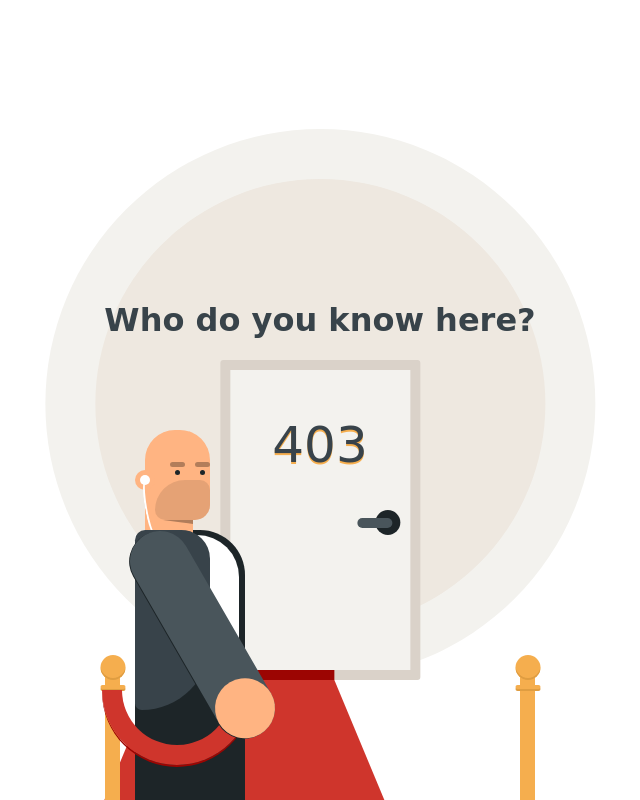
After one commit to MohmedH/OpulentGroupDashboard, a Flask app: template app/home/templates/page-403.html in a window 1280 px wide. The commit adds this page. Shown: the whole page, without its empty margins (320-960 px from the left). Run offline with Flask 2, Linux system fonts and the light colour scheme; the template is opened without the code that fills it, so the values that code supplies are empty; data comes from the database, SQL or seed files in the repository.

Commit message:
Dynamic route and 403
New 403 page, and turned profile into a dynamic route to be more REST

```diff
--- /dev/null
+++ b/app/base/static/assets/css/page403.css
@@ -0,0 +1,352 @@
+html,
+body {
+  width: 100%;
+  height: 100;
+  margin: 0;
+  padding: 0;
+  font-family: 'Limelight', cursive;
+  color: #38434A;
+}
+.background {
+  position: absolute;
+  left: 50%;
+  bottom: 0;
+  -webkit-transform: translateX(-50%);
+          transform: translateX(-50%);
+}
+.background::before {
+  display: block;
+  content: '';
+  position: absolute;
+  top: -100px;
+  left: 50%;
+  -webkit-transform: translateX(-50%);
+          transform: translateX(-50%);
+  width: 450px;
+  height: 450px;
+  background: #EEE8E0;
+  border-radius: 50%;
+  z-index: -1;
+}
+.background::after {
+  display: block;
+  content: '';
+  position: absolute;
+  top: -150px;
+  left: 50%;
+  -webkit-transform: translateX(-50%);
+          transform: translateX(-50%);
+  width: 550px;
+  height: 550px;
+  background: #F3F2EE;
+  border-radius: 50%;
+  z-index: -2;
+}
+.door {
+  position: relative;
+  width: 180px;
+  height: 300px;
+  margin: 0 auto -10px;
+  background: #F3F2EE;
+  border: 10px solid #DAD2C9;
+  border-radius: 3px;
+  font-size: 50px;
+  line-height: 3;
+  text-align: center;
+  text-shadow: 0 2px #F5AE4E;
+}
+.door::before {
+  display: block;
+  content: '';
+  position: absolute;
+  top: 140px;
+  right: 10px;
+  width: 25px;
+  height: 25px;
+  background: #1D2528;
+  border-radius: 50%;
+}
+.door::after {
+  display: block;
+  content: '';
+  position: absolute;
+  top: 148px;
+  right: 18px;
+  width: 35px;
+  height: 10px;
+  background: #49555B;
+  border-radius: 5px;
+}
+.rug {
+  width: 180px;
+  border-bottom: 120px solid #CF352C;
+  border-left: 50px solid transparent;
+  border-right: 50px solid transparent;
+}
+.rug::before {
+  display: block;
+  content: '';
+  position: relative;
+  width: 100%;
+  height: 10px;
+  background: #9C0502;
+}
+.foreground {
+  position: absolute;
+  left: 50%;
+  bottom: 0;
+  -webkit-transform: translateX(-50%);
+          transform: translateX(-50%);
+}
+.bouncer {
+  position: relative;
+  left: -130px;
+  -webkit-transition: left 1.5s;
+  transition: left 1.5s;
+}
+.bouncer .head {
+  position: relative;
+  left: 10px;
+  margin-bottom: 10px;
+  width: 65px;
+  height: 90px;
+  background: #FFB482;
+  border-radius: 15px;
+  border-top-left-radius: 30px;
+  border-top-right-radius: 30px;
+}
+.bouncer .head::before {
+  display: block;
+  content: '';
+  position: absolute;
+  right: 0;
+  bottom: 0;
+  width: 55px;
+  height: 40px;
+  background: rgba(0, 0, 0, 0.1);
+  border-radius: 10px;
+  border-top-left-radius: 30px;
+  border-bottom-right-radius: 15px;
+  z-index: 10;
+}
+.bouncer .head .neck {
+  position: absolute;
+  bottom: -15px;
+  width: 48px;
+  height: 30px;
+  background: #FFB482;
+  z-index: 5;
+}
+.bouncer .head .neck::before {
+  display: block;
+  content: '';
+  position: absolute;
+  top: 15px;
+  right: 0;
+  width: 0px;
+  height: 0px;
+  border-left: 15px solid transparent;
+  border-right: 15px solid rgba(0, 0, 0, 0.3);
+  border-top: 2px solid rgba(0, 0, 0, 0.3);
+  border-bottom: 2px solid transparent;
+}
+.bouncer .head .eye {
+  position: absolute;
+  top: 40px;
+  width: 5px;
+  height: 5px;
+  background: #1D2528;
+  border-radius: 50%;
+}
+.bouncer .head .eye.left {
+  right: 5px;
+}
+.bouncer .head .eye.right {
+  right: 30px;
+}
+.bouncer .head .eye::before {
+  display: block;
+  content: '';
+  position: relative;
+  bottom: 8px;
+  right: 5px;
+  width: 15px;
+  height: 5px;
+  background: rgba(0, 0, 0, 0.3);
+  border-radius: 5px;
+  -webkit-transition: bottom 0.5s;
+  transition: bottom 0.5s;
+}
+.bouncer .head .ear {
+  position: relative;
+  top: 40px;
+  left: -10px;
+  width: 20px;
+  height: 20px;
+  background: #FFB482;
+  border-radius: 50%;
+}
+.bouncer .head .ear::before {
+  display: block;
+  content: '';
+  position: relative;
+  top: 5px;
+  left: 5px;
+  width: 10px;
+  height: 10px;
+  background: #FFF;
+  border-radius: 50%;
+}
+.bouncer .head .ear::after {
+  display: block;
+  content: '';
+  position: relative;
+  top: -3px;
+  left: 10px;
+  width: 10px;
+  height: 55px;
+  border-top: 3px solid transparent;
+  border-left: 2px solid #FFF;
+  border-bottom: 3px solid transparent;
+  border-radius: 50%;
+  -webkit-transform: rotate(-10deg);
+          transform: rotate(-10deg);
+  z-index: 10;
+}
+.bouncer .body {
+  position: relative;
+  width: 110px;
+  height: 270px;
+  background: #1D2528;
+  border-top-right-radius: 45px;
+  border-top-left-radius: 15px;
+}
+.bouncer .body::before {
+  display: block;
+  content: '';
+  position: relative;
+  top: 5px;
+  width: 104px;
+  height: 110px;
+  background: #FFF;
+  border-top-right-radius: 42px;
+}
+.bouncer .body::after {
+  display: block;
+  content: '';
+  position: absolute;
+  top: 0;
+  width: 75px;
+  height: 180px;
+  background: #38434A;
+  border-top-right-radius: 42px;
+  border-top-left-radius: 15px;
+  border-bottom-right-radius: 100px;
+  border-bottom-left-radius: 10px;
+  z-index: 15;
+}
+.bouncer .arm {
+  position: absolute;
+  top: 105px;
+  left: -20px;
+  width: 60px;
+  height: 230px;
+  background: #49555B;
+  border-radius: 30px;
+  box-shadow: -1px 0px #1D2528;
+  -webkit-transform: rotate(-30deg);
+          transform: rotate(-30deg);
+  -webkit-transform-origin: top center;
+          transform-origin: top center;
+  z-index: 20;
+  -webkit-transition: -webkit-transform 1s;
+  transition: -webkit-transform 1s;
+  transition: transform 1s;
+  transition: transform 1s, -webkit-transform 1s;
+}
+.bouncer .arm::before {
+  display: block;
+  content: '';
+  position: absolute;
+  bottom: 0;
+  width: 60px;
+  height: 60px;
+  background: #FFB482;
+  border-radius: 50%;
+}
+.poles {
+  position: absolute;
+  left: 50%;
+  bottom: 0;
+  -webkit-transform: translateX(-25%);
+          transform: translateX(-25%);
+}
+.poles .pole {
+  position: absolute;
+  bottom: 0;
+  width: 15px;
+  height: 135px;
+  background: #F5AE4E;
+}
+.poles .pole.left {
+  left: 200px;
+}
+.poles .pole.right {
+  right: 200px;
+}
+.poles .pole::before {
+  display: block;
+  content: '';
+  position: absolute;
+  top: -10px;
+  left: 50%;
+  -webkit-transform: translateX(-50%);
+          transform: translateX(-50%);
+  width: 25px;
+  height: 25px;
+  background: #F5AE4E;
+  border-radius: 50%;
+  box-shadow: inset 0 -2px #DF9D41;
+}
+.poles .pole::after {
+  display: block;
+  content: '';
+  position: absolute;
+  top: 20px;
+  left: 50%;
+  -webkit-transform: translateX(-50%);
+          transform: translateX(-50%);
+  width: 25px;
+  height: 4px;
+  background: #F5AE4E;
+  border-radius: 4px;
+  box-shadow: 0 2px #DF9D41;
+}
+.poles .rope {
+  position: absolute;
+  top: -110px;
+  left: -218px;
+  width: 150px;
+  height: 75px;
+  border: 20px solid #CF352C;
+  border-top: 0;
+  border-bottom-left-radius: 150px;
+  border-bottom-right-radius: 150px;
+  box-shadow: 0 2px #9C0502;
+  box-sizing: border-box;
+  -webkit-transition: width 1.5s;
+  transition: width 1.5s;
+}
+.hover:hover .bouncer {
+  left: 130px;
+}
+.hover:hover .arm {
+  -webkit-transform: rotate(-42deg);
+          transform: rotate(-42deg);
+}
+.hover:hover .rope {
+  width: 435px;
+}
+.hover:hover .eye::before {
+  bottom: 4px;
+}
--- a/app/base/templates/site_template/sidebar.html
+++ b/app/base/templates/site_template/sidebar.html
@@ -42,7 +42,7 @@
               </a>
             </li>
             <li class="nav-item ">
-              <a class="nav-link" href="/profile">
+              <a class="nav-link" href=/profile/{{current_user.username}}>
                   <i class="material-icons">person</i>
                   <p>User Profile</p>
               </a>
--- /dev/null
+++ b/app/home/templates/page-403.html
@@ -0,0 +1,37 @@
+<!DOCTYPE html>
+<html lang="en">
+<head>
+	<title>Opulent</title>
+	<meta charset="UTF-8">
+	<meta name="viewport" content="width=device-width, initial-scale=1">
+<!--===============================================================================================-->
+	<link rel="stylesheet" href="/static/assets/css/page403.css"/>
+<!--===============================================================================================-->
+</head>
+<body>
+	<div class='hover'>
+        <div class='background'>
+          <h1 >Who do you know here?</h1>
+          <div class='door'>403</div>
+          <div class='rug'></div>
+        </div>
+        <div class='foreground'>
+          <div class='bouncer'>
+            <div class='head'>
+              <div class='neck'></div>
+              <div class='eye left'></div>
+              <div class='eye right'></div>
+              <div class='ear'></div>
+            </div>
+            <div class='body'></div>
+            <div class='arm'></div>
+          </div>
+          <div class='poles'>
+            <div class='pole left'></div>
+            <div class='pole right'></div>
+            <div class='rope'></div>
+          </div>
+        </div>
+    </div>
+</body>
+</html>
```
Also changed, not shown: app/home/routes.py (+5 -2 lines).
